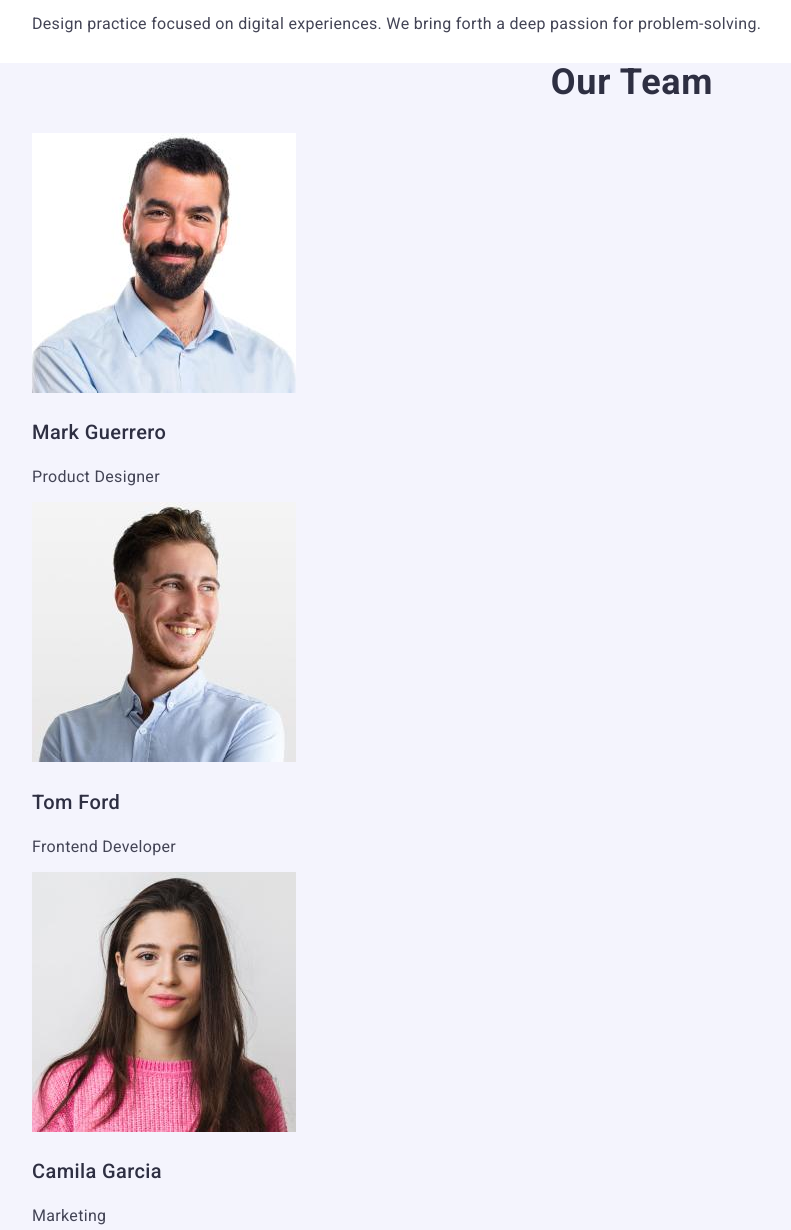
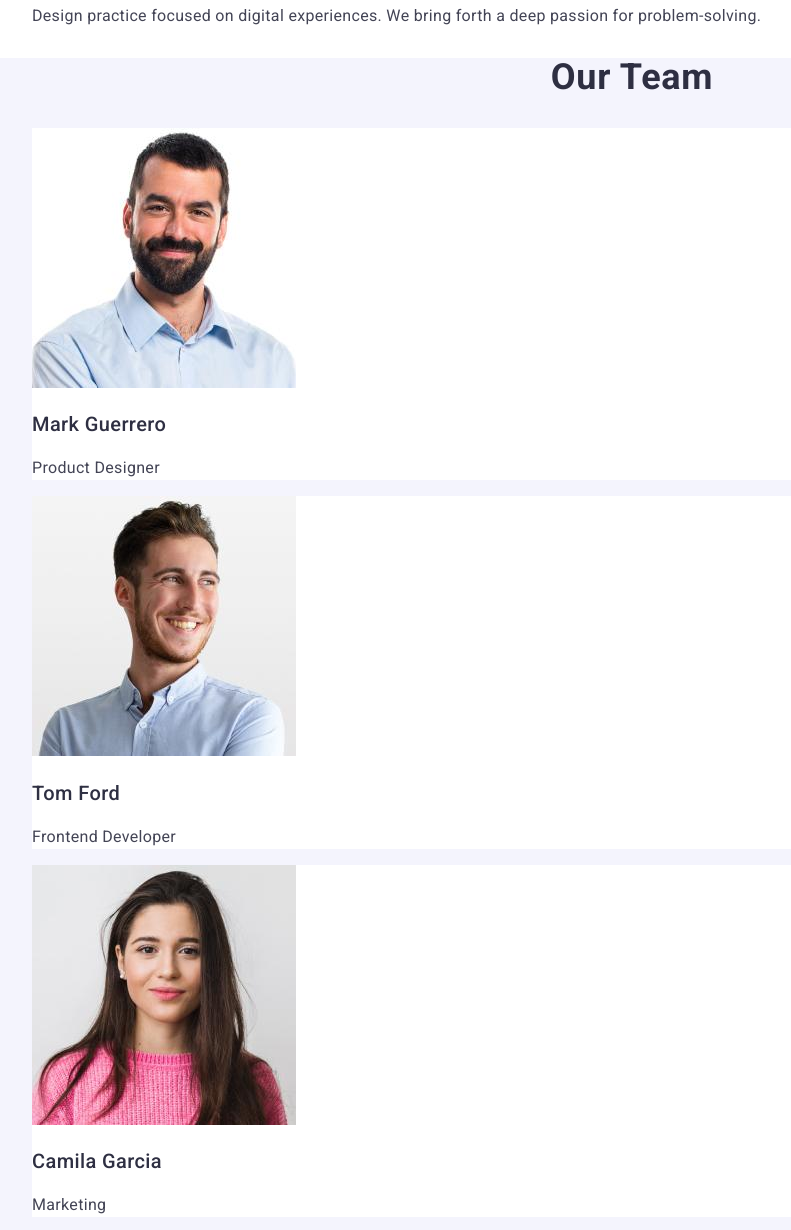
Before and after one commit to OleksandrChmul/goit-markup-hw-02, a plain HTML site: page index.html in a window 1280 px wide. Shown: the part 680-1910 px from the top of the page, without its empty margins (8-799 px from the left). Drawn offline with nearby package versions, Linux system fonts and the light colour scheme.

Commit message:
final hw 2

```diff
--- a/css/styles.css
+++ b/css/styles.css
@@ -91,14 +91,14 @@ a {
 .list-title {
   font-weight: 500;
   font-size: 20px;
-  line-height: 1.5;
+  line-height: 1.2;
   letter-spacing: 0.02em;
   color: #2e2f42;
 }
 
 .list-text {
   font-size: 16px;
-  line-height: 1.2;
+  line-height: 1.5;
   letter-spacing: 0.02em;
   color: #434455;
 }
@@ -107,6 +107,10 @@ a {
 
 .our-team {
   background-color: #f4f4fd;
+}
+
+.list-item {
+  background-color: #ffffff;
 }
 .our-team-title {
   font-size: 36px;
@@ -147,3 +151,7 @@ a {
 .footer .logo-link .logo-studio {
   color: #f4f4fd;
 }
+
+.footer .list-text {
+  color: #f4f4fd;
+}
--- a/index.html
+++ b/index.html
@@ -101,7 +101,7 @@
       <section class="our-team">
         <h2 class="our-team-title">Our Team</h2>
         <ul>
-          <li>
+          <li class="list-item">
             <img
               src="./images/mark-guerrero.jpg"
               alt="Mark Guerrero"
@@ -110,12 +110,12 @@
             <h3 class="list-title">Mark Guerrero</h3>
             <p class="list-text">Product Designer</p>
           </li>
-          <li>
+          <li class="list-item">
             <img src="./images/tom-ford.jpg" alt="Tom Ford" width="264" />
             <h3 class="list-title">Tom Ford</h3>
             <p class="list-text">Frontend Developer</p>
           </li>
-          <li>
+          <li class="list-item">
             <img
               src="./images/camila-garcia.jpg"
               alt="Camila Garcia"
@@ -124,7 +124,7 @@
             <h3 class="list-title">Camila Garcia</h3>
             <p class="list-text">Marketing</p>
           </li>
-          <li>
+          <li class="list-item">
             <img
               src="./images/daniel-wilson.jpg"
               alt="Daniel Wilson"
```
